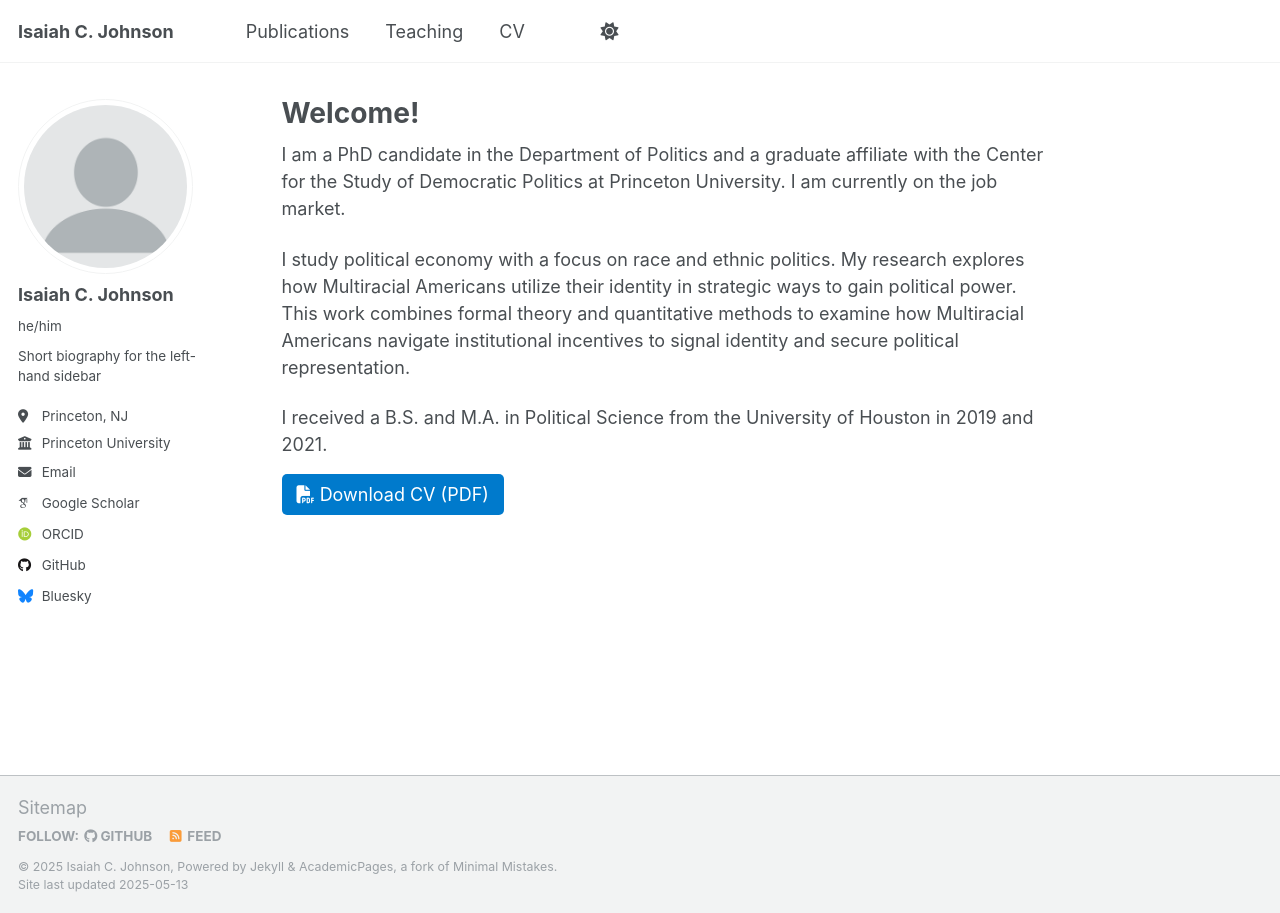
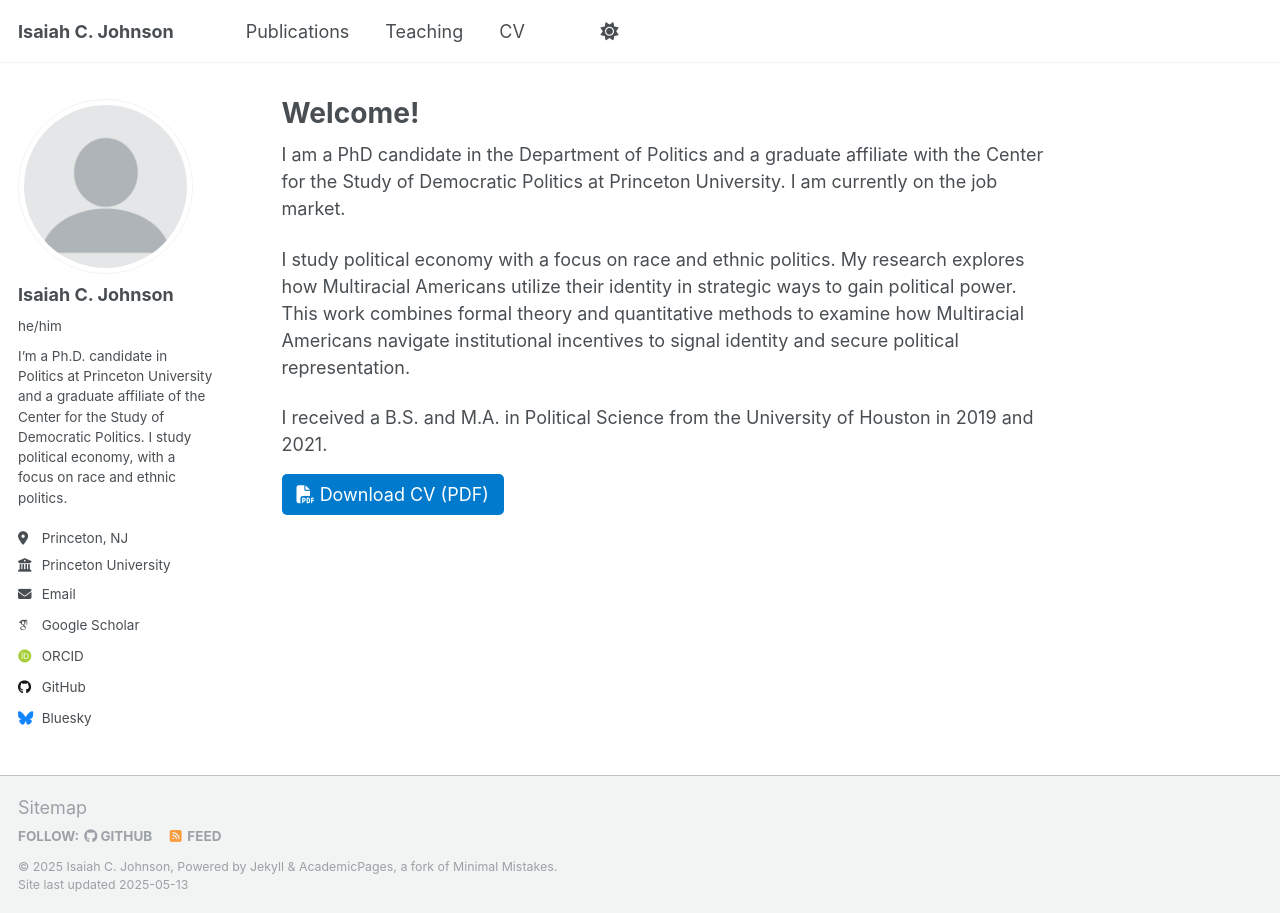
Before and after one commit to isaiahcjohnson/IsaiahCJohnson.github.io, a Jekyll site: the page built from _pages/about.md, in a window 1280 px wide. Built offline with Jekyll 4.4.1, drawn with Linux system fonts in a browser that asks for light colours; some web fonts are replaced.

Commit message:
modified:   _config.yml

```diff
--- a/_config.yml
+++ b/_config.yml
@@ -25,7 +25,7 @@ author:
   avatar           : "profile.png"
   name             : "Isaiah C. Johnson"
   pronouns         : "he/him"
-  bio              : "Short biography for the left-hand sidebar"
+  bio              : "I’m a Ph.D. candidate in Politics at Princeton University and a graduate affiliate of the Center for the Study of Democratic Politics. I study political economy, with a focus on race and ethnic politics."
   location         : "Princeton, NJ"
   employer         : "Princeton University"
   uri              : # https://politics.princeton.edu/people/isaiah-johnson
```
